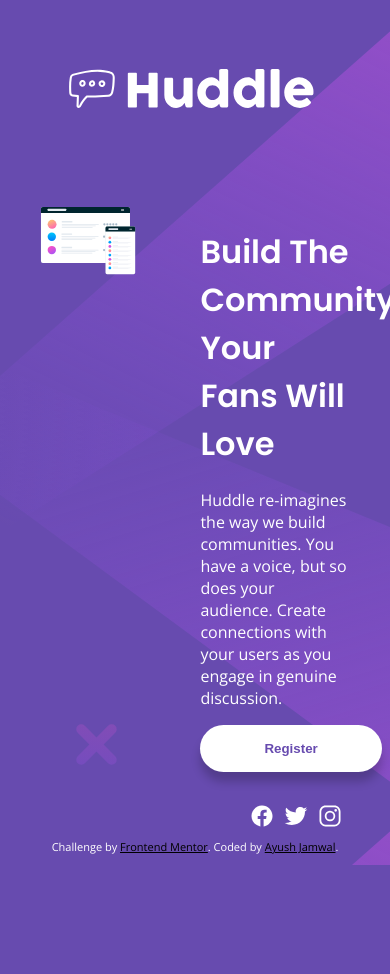
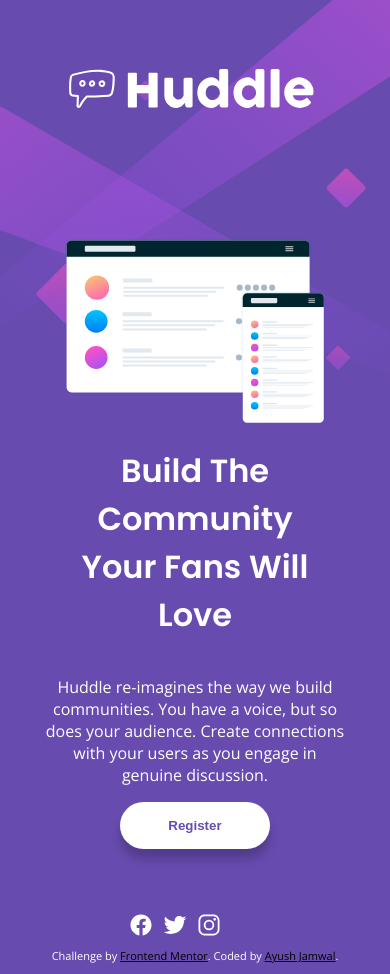
Before and after one commit to ajstars1/huddle-landing-page-with-single-introductory-section-master, a plain HTML site: page index.html in a window 390 px wide. Before the commit the page ends 865 px from the top, so only its background shows below. Drawn offline with nearby package versions, Linux system fonts and the light colour scheme.

Commit message:
responsiveness added

```diff
--- a/styles.css
+++ b/styles.css
@@ -23,19 +23,24 @@ main{
     width: 100%;
 }
 .left{
+    display: flex;
     padding: 2rem;
 }
 .right{
     padding: 2rem;
+    display: flex;
     color: white;
     width: 40%;
+    flex-direction: column;
 }
+
 .btn{
     background-color: white;
     color: var(--Violet);
+    width: 50%;
     border: none;
     border-radius: 1.5rem;
-    padding: 1rem 4rem;
+    padding: 1rem;
     font-weight: 600;
     cursor: pointer;
     box-shadow: 0px 10px 10px rgba(0, 0, 0, 0.2);
@@ -60,3 +65,41 @@ ion-icon{
 ion-icon:hover{
     color: var(--SoftMagenta);
 }
+
+@media screen and (max-width: 375px){
+    .logo{
+        margin: 0.5rem;
+        width: 50%;
+    }
+    .illustration{
+        width:100%;
+    }
+    .heading{
+        font-size: 1.5rem;
+    }
+}
+@media screen and (max-width: 750px){
+    body{
+        background-image: url("./images/bg-mobile.svg");
+        background-repeat: no-repeat;
+        background-size: 100%;
+    }
+    main{
+        flex-direction: column;
+        justify-content: center;
+        padding: 4rem 0;
+        align-items: center;
+    }
+    .illustration{
+        width: 70%;
+    }
+    .right{
+        width: 80%;
+        align-items: center;
+        text-align: center;
+    }
+    .left, .right , .icons{
+        justify-content: center;
+        padding: 0;
+    }
+}
```
